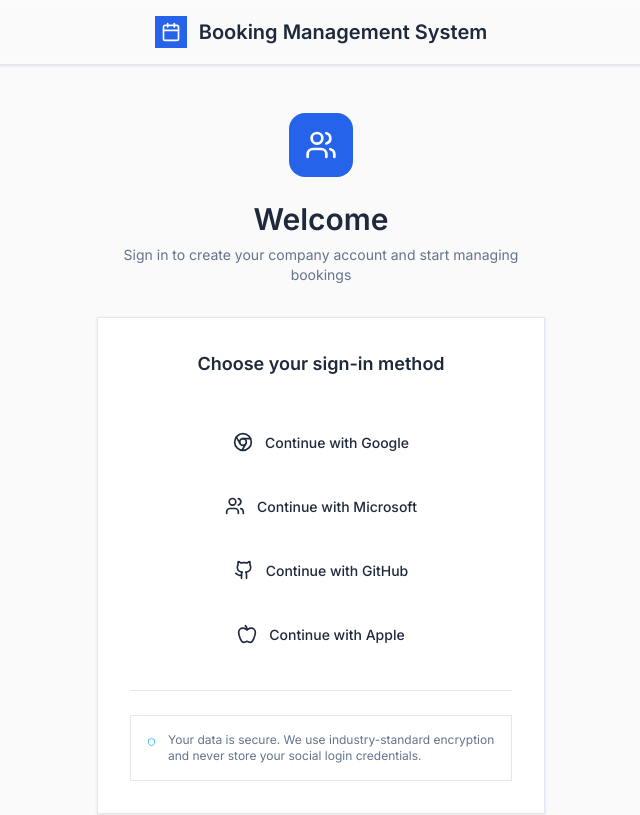
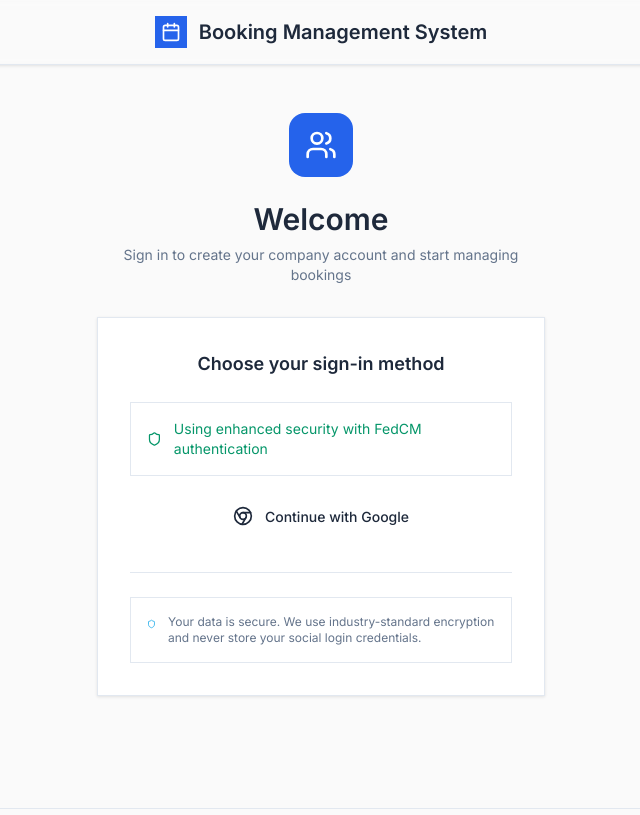
Before and after one commit to codegik/booking_management_system, a React (Vite) app: page / in a window 1280 px wide. Shown: the top 815 px of the page, without its empty margins (319-959 px from the left). Built offline with nearby package versions, Linux system fonts and the light colour scheme.

Commit message:
adding google login

```diff
--- a/index.html
+++ b/index.html
@@ -9,6 +9,7 @@
   <meta name="description" content="Web site created using create-react-app" />
   <link rel="icon" href="/favicon.ico" />
   <link rel="manifest" href="/manifest.json" />
+  <script src="https://accounts.google.com/gsi/client" async defer></script>
 </head>
 
 <body>
--- a/package.json
+++ b/package.json
@@ -28,6 +28,7 @@
   },
   "dependencies": {
     "@dhiwise/component-tagger": "^1.0.10",
+    "@google-cloud/local-auth": "^3.0.1",
     "@radix-ui/react-slot": "^1.2.3",
     "@reduxjs/toolkit": "^2.6.1",
     "@tailwindcss/forms": "^0.5.7",
@@ -41,6 +42,7 @@
     "date-fns": "^4.1.0",
     "dotenv": "^16.0.1",
     "framer-motion": "^10.16.4",
+    "google-auth-library": "^10.3.0",
     "lucide-react": "^0.484.0",
     "react": "^18.2.0",
     "react-dom": "^18.2.0",
--- a/src/pages/social-login-screen/index.jsx
+++ b/src/pages/social-login-screen/index.jsx
@@ -1,41 +1,31 @@
-import React, { useState } from 'react';
-import { useNavigate } from 'react-router-dom';
+import React, {useState} from 'react';
+import {useNavigate} from 'react-router-dom';
 import Icon from '../../components/AppIcon';
 import Button from '../../components/ui/Button';
-import { isCompanyRegistered } from '../../utils/auth';
+import {isCompanyRegistered} from '../../utils/auth';
+import useGoogleAuth from '../../utils/useGoogleAuth';
 
-// Simple UUID v4 generator
-const generateUUID = () => {
-  return 'xxxxxxxx-xxxx-4xxx-yxxx-xxxxxxxxxxxx'.replace(/[xy]/g, function(c) {
-    const r = Math.random() * 16 | 0;
-    const v = c === 'x' ? r : (r & 0x3 | 0x8);
-    return v.toString(16);
-  });
-};
 
 const SocialLoginScreen = () => {
   const navigate = useNavigate();
   const [isLoading, setIsLoading] = useState(false);
   const [error, setError] = useState(null);
+  const { isGoogleLoaded, isFedCMSupported, signInWithGoogle } = useGoogleAuth();
 
   const handleGoogleLogin = async () => {
     setIsLoading(true);
     setError(null);
 
     try {
-      // Generate UUIDs for entityId and tenant
-      const entityId = generateUUID();
-      const tenant = generateUUID();
-
-      // Call the JWT generation API
-      const response = await fetch('/induction/generate-jwt', {
+      const googleAuthResult = await signInWithGoogle();
+      const response = await fetch('/api/auth/google', {
         method: 'POST',
         headers: {
           'Content-Type': 'application/json',
         },
         body: JSON.stringify({
-          entityId: entityId,
-          tenant: tenant
+          token: googleAuthResult.credential,
+          cellphone: "TBD",
         })
       });
 
@@ -45,52 +35,23 @@
       }
 
       const tokenData = await response.json();
-      console.log('JWT Token generated:', tokenData);
 
-      // Store the authentication data
       localStorage.setItem('isAuthenticated', 'true');
       localStorage.setItem('authProvider', 'google');
       localStorage.setItem('jwtToken', tokenData.token);
-      localStorage.setItem('entityId', tokenData.entityId);
-      localStorage.setItem('tenant', tokenData.tenant);
-      localStorage.setItem('tokenExpiresAt', tokenData.expiresAt);
+      localStorage.setItem('userEmail', googleAuthResult.email);
+      localStorage.setItem('userName', googleAuthResult.name);
+      localStorage.setItem('userPicture', googleAuthResult.picture);
 
       // Check if company is already registered and redirect accordingly
       if (isCompanyRegistered()) {
-        // Company already registered, go to dashboard
         navigate('/company-dashboard');
       } else {
-        // Company not registered yet, go to registration
         navigate('/company-registration-screen');
       }
     } catch (error) {
       console.error('Google login failed:', error);
       setError(error.message || 'Authentication failed. Please try again.');
-    } finally {
-      setIsLoading(false);
-    }
-  };
-
-  const handleOtherSocialLogin = async (provider) => {
-    setIsLoading(true);
-    setError(null);
-
-    try {
-      // For other providers, use mock authentication for now
-      console.log(`Logging in with ${provider} (mock)`);
-
-      // Mock authentication delay
-      await new Promise(resolve => setTimeout(resolve, 1500));
-
-      // Simulate successful authentication
-      localStorage.setItem('isAuthenticated', 'true');
-      localStorage.setItem('authProvider', provider);
-
-      // Redirect to company registration
-      navigate('/company-registration-screen');
-    } catch (error) {
-      console.error('Login failed:', error);
-      setError('Authentication failed. Please try again.');
     } finally {
       setIsLoading(false);
     }
@@ -133,6 +94,30 @@
                 Choose your sign-in method
               </h2>
 
+              {/* FedCM Support Indicator */}
+              {isFedCMSupported && (
+                <div className="bg-success/10 border border-success/20 rounded-lg p-4 mb-4">
+                  <div className="flex items-center space-x-3">
+                    <Icon name="Shield" size={16} className="text-success" />
+                    <p className="text-sm text-success">
+                      Using enhanced security with FedCM authentication
+                    </p>
+                  </div>
+                </div>
+              )}
+
+              {/* Configuration Warning */}
+              {!isGoogleLoaded && !isFedCMSupported && (
+                <div className="bg-warning/10 border border-warning/20 rounded-lg p-4 mb-4">
+                  <div className="flex items-center space-x-3">
+                    <Icon name="AlertCircle" size={16} className="text-warning" />
+                    <p className="text-sm text-warning">
+                      Loading authentication services... Please wait.
+                    </p>
+                  </div>
+                </div>
+              )}
+
               {/* Error Message */}
               {error && (
                 <div className="bg-error/10 border border-error/20 rounded-lg p-4 mb-4">
@@ -147,49 +132,18 @@
               <Button
                 variant="outline"
                 onClick={handleGoogleLogin}
-                disabled={isLoading}
+                disabled={isLoading || (!isGoogleLoaded && !isFedCMSupported)}
                 className="w-full justify-center space-x-3 h-12"
               >
                 <Icon name="Chrome" size={20} />
                 <span>Continue with Google</span>
               </Button>
 
-              {/* Microsoft Login */}
-              <Button
-                variant="outline"
-                onClick={() => handleOtherSocialLogin('microsoft')}
-                disabled={isLoading}
-                className="w-full justify-center space-x-3 h-12"
-              >
-                <Icon name="Users" size={20} />
-                <span>Continue with Microsoft</span>
-              </Button>
-
-              {/* GitHub Login */}
-              <Button
-                variant="outline"
-                onClick={() => handleOtherSocialLogin('github')}
-                disabled={isLoading}
-                className="w-full justify-center space-x-3 h-12"
-              >
-                <Icon name="Github" size={20} />
-                <span>Continue with GitHub</span>
-              </Button>
-
-              {/* Apple Login */}
-              <Button
-                variant="outline"
-                onClick={() => handleOtherSocialLogin('apple')}
-                disabled={isLoading}
-                className="w-full justify-center space-x-3 h-12"
-              >
-                <Icon name="Apple" size={20} />
-                <span>Continue with Apple</span>
-              </Button>
+              {/* Other social login buttons can be added here */}
 
               {isLoading && (
                 <div className="text-center text-sm text-muted-foreground mt-4">
-                  Authenticating...
+                  {isFedCMSupported ? 'Authenticating with FedCM...' : 'Authenticating with Google...'}
                 </div>
               )}
             </div>
--- /dev/null
+++ b/src/utils/useGoogleAuth.js
@@ -0,0 +1,217 @@
+import { useState, useEffect } from 'react';
+
+const useGoogleAuth = () => {
+  const [isGoogleLoaded, setIsGoogleLoaded] = useState(false);
+  const [isLoading, setIsLoading] = useState(false);
+  const [isFedCMSupported, setIsFedCMSupported] = useState(false);
+
+  useEffect(() => {
+    // Check if FedCM is supported
+    if ('IdentityCredential' in window && 'navigator' in window && 'credentials' in navigator) {
+      setIsFedCMSupported(true);
+      console.log('FedCM is supported');
+    } else {
+      console.warn('FedCM is not supported in this browser, falling back to Google Identity Services');
+    }
+
+    // Check if Google Identity Services is loaded (fallback)
+    const checkGoogleLoaded = () => {
+      if (window.google && window.google.accounts) {
+        setIsGoogleLoaded(true);
+        if (!isFedCMSupported) {
+          initializeGoogleAuth();
+        }
+      } else {
+        // Retry after a short delay
+        setTimeout(checkGoogleLoaded, 100);
+      }
+    };
+
+    checkGoogleLoaded();
+  }, [isFedCMSupported]);
+
+  const initializeGoogleAuth = () => {
+    const clientId = import.meta.env.VITE_GOOGLE_CLIENT_ID;
+
+    if (!clientId || clientId === 'your-google-oauth-client-id-here') {
+      console.warn('Google OAuth Client ID not configured. Please set VITE_GOOGLE_CLIENT_ID in your .env file');
+      return;
+    }
+
+    try {
+      window.google.accounts.id.initialize({
+        client_id: clientId,
+        callback: () => {}, // Will be set when login is triggered
+        auto_select: false,
+        cancel_on_tap_outside: true
+      });
+    } catch (error) {
+      console.error('Failed to initialize Google Auth:', error);
+    }
+  };
+
+  const signInWithFedCM = async () => {
+    if (!isFedCMSupported) {
+      throw new Error('FedCM is not supported in this browser');
+    }
+
+    const clientId = import.meta.env.VITE_GOOGLE_CLIENT_ID;
+
+    if (!clientId || clientId === 'your-google-oauth-client-id-here') {
+      throw new Error('Google OAuth Client ID not configured. Please set VITE_GOOGLE_CLIENT_ID in your .env file');
+    }
+
+    try {
+      const credential = await navigator.credentials.get({
+        identity: {
+          providers: [{
+            configURL: 'https://accounts.google.com/.well-known/web-identity',
+            clientId: clientId,
+            nonce: generateNonce(),
+          }]
+        }
+      });
+
+      if (credential) {
+        // Parse the credential token
+        const userInfo = parseJWT(credential.token);
+        return {
+          credential: credential.token,
+          userInfo: userInfo,
+          email: userInfo.email,
+          name: userInfo.name,
+          picture: userInfo.picture,
+          sub: userInfo.sub // Google user ID
+        };
+      } else {
+        throw new Error('No credential received from FedCM');
+      }
+    } catch (error) {
+      console.error('FedCM authentication failed:', error);
+      throw new Error(error.message || 'FedCM authentication failed');
+    }
+  };
+
+  const signInWithGoogleIdentityServices = () => {
+    return new Promise((resolve, reject) => {
+      if (!isGoogleLoaded) {
+        reject(new Error('Google Auth not loaded'));
+        return;
+      }
+
+      const clientId = import.meta.env.VITE_GOOGLE_CLIENT_ID;
+
+      if (!clientId || clientId === 'your-google-oauth-client-id-here') {
+        reject(new Error('Google OAuth Client ID not configured. Please set VITE_GOOGLE_CLIENT_ID in your .env file'));
+        return;
+      }
+
+      // Set up the callback for this specific login attempt
+      window.google.accounts.id.initialize({
+        client_id: clientId,
+        callback: (response) => {
+          if (response.credential) {
+            // Decode the JWT token to get user info
+            try {
+              const userInfo = parseJWT(response.credential);
+              resolve({
+                credential: response.credential,
+                userInfo: userInfo,
+                email: userInfo.email,
+                name: userInfo.name,
+                picture: userInfo.picture,
+                sub: userInfo.sub // Google user ID
+              });
+            } catch (error) {
+              reject(new Error('Failed to parse Google credential'));
+            }
+          } else {
+            reject(new Error('No credential received from Google'));
+          }
+        },
+        error_callback: (error) => {
+          reject(new Error(error.message || 'Google authentication failed'));
+        }
+      });
+
+      // Trigger the Google Sign-In popup
+      window.google.accounts.id.prompt((notification) => {
+        if (notification.isNotDisplayed() || notification.isSkippedMoment()) {
+          // Fallback to render button approach
+          const tempDiv = document.createElement('div');
+          window.google.accounts.id.renderButton(tempDiv, {
+            theme: 'outline',
+            size: 'large',
+            type: 'standard'
+          });
+          // Simulate click on the button
+          const button = tempDiv.querySelector('div[role="button"]');
+          if (button) {
+            button.click();
+          }
+        }
+      });
+    });
+  };
+
+  const signInWithGoogle = async () => {
+    setIsLoading(true);
+
+    try {
+      // Try FedCM first if supported, fallback to Google Identity Services
+      if (isFedCMSupported) {
+        console.log('Using FedCM for authentication');
+        return await signInWithFedCM();
+      } else {
+        console.log('Using Google Identity Services for authentication');
+        return await signInWithGoogleIdentityServices();
+      }
+    } catch (error) {
+      // If FedCM fails, try fallback method
+      if (isFedCMSupported && error.message.includes('FedCM')) {
+        console.log('FedCM failed, falling back to Google Identity Services');
+        try {
+          return await signInWithGoogleIdentityServices();
+        } catch (fallbackError) {
+          throw fallbackError;
+        }
+      }
+      throw error;
+    } finally {
+      setIsLoading(false);
+    }
+  };
+
+  // Generate a random nonce for FedCM
+  const generateNonce = () => {
+    const array = new Uint8Array(16);
+    crypto.getRandomValues(array);
+    return Array.from(array, byte => byte.toString(16).padStart(2, '0')).join('');
+  };
+
+  // Helper function to decode JWT without verification (client-side only)
+  const parseJWT = (token) => {
+    try {
+      const base64Url = token.split('.')[1];
+      const base64 = base64Url.replace(/-/g, '+').replace(/_/g, '/');
+      const jsonPayload = decodeURIComponent(
+        atob(base64)
+          .split('')
+          .map((c) => '%' + ('00' + c.charCodeAt(0).toString(16)).slice(-2))
+          .join('')
+      );
+      return JSON.parse(jsonPayload);
+    } catch (error) {
+      throw new Error('Invalid JWT token');
+    }
+  };
+
+  return {
+    isGoogleLoaded,
+    isLoading,
+    isFedCMSupported,
+    signInWithGoogle
+  };
+};
+
+export default useGoogleAuth;
```
Also changed, not shown: 1 other file (tests, documents, lock files or other folders).
